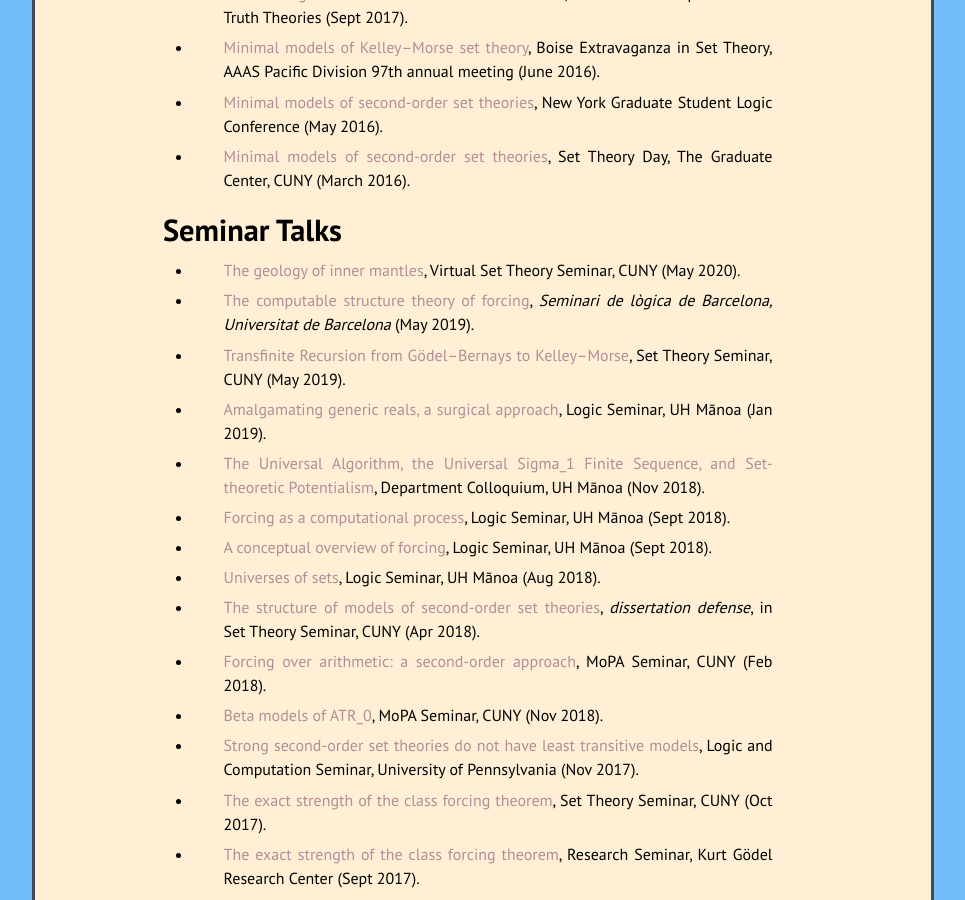
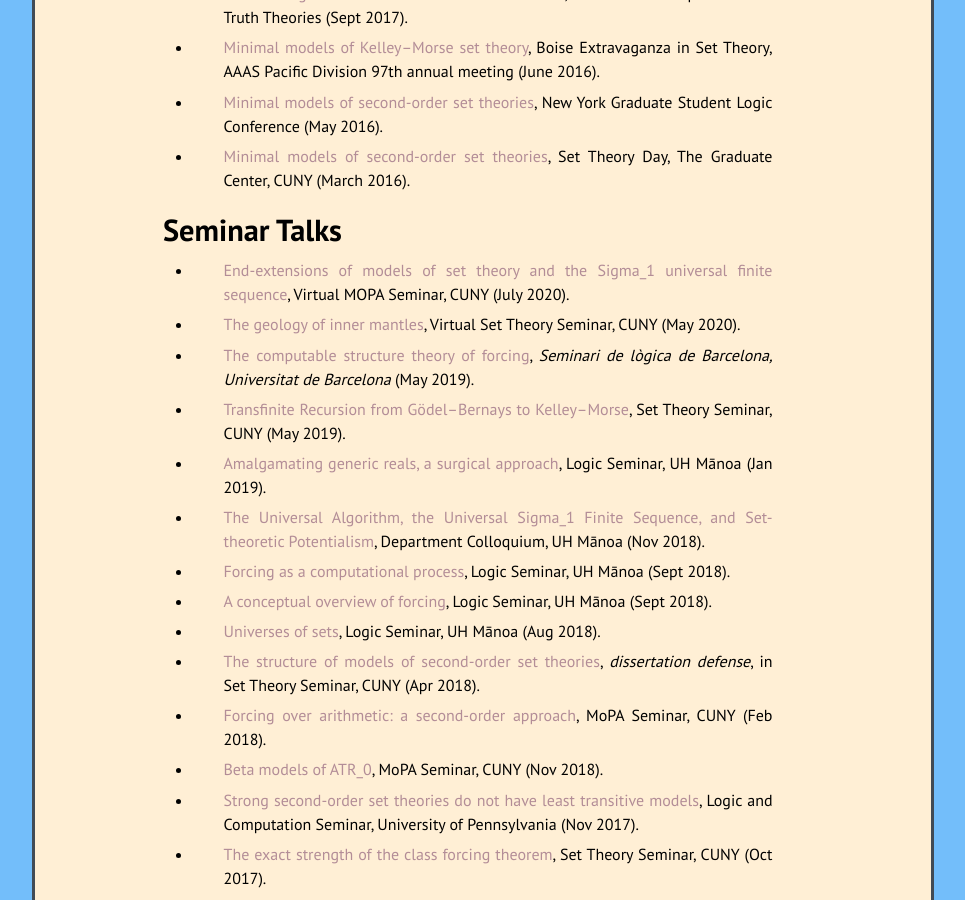
Before and after one commit to kamerynjw/kamerynjw.github.io, a Jekyll site: the page built from cv.md, in a window 1280 px wide and 900 px high, scrolled down 2159 px. Shown: the whole window, without its empty margins (157-1122 px from the left). Built offline with Jekyll 4.4.1, drawn with Linux system fonts in a browser that asks for light colours; nearby versions of some CDN libraries.

Commit message:
july mopa talk abstract

```diff
--- a/_data/semtalks.yml
+++ b/_data/semtalks.yml
@@ -1,5 +1,10 @@
 
 # seminar talks to display in talks.md
+
+- href: "2020-july-ufs"
+  title: "End-extensions of models of set theory and the Sigma_1 universal finite sequence"
+  other: "Virtual MOPA Seminar, CUNY"
+  date: "July 2020"
 
 - href: "2020-may-inner-mantles"
   title: "The geology of inner mantles"
--- a/_data/talks.yml
+++ b/_data/talks.yml
@@ -1,5 +1,10 @@
 
 # selected talks to display in research.md
+
+- href: "2020-may-inner-mantles"
+  title: "The geology of inner mantles"
+  other: "Virtual Set Theory Seminar, CUNY"
+  date: "May 2020"
 
 - href: "2019-nov-rims"
   title: "On axioms for multiverses of set theory"
--- /dev/null
+++ b/research/talks/2020-july-ufs.md
@@ -0,0 +1,32 @@
+---
+layout: page
+title: "End-extensions of models of set theory and the Sigma_1 universal finite sequence"
+permalink: /research/talks/2020-july-ufs/
+excerpt: "This is a talk in the virtual CUNY Models of Peano Arithmetic seminar, on 2020 July 29. It is about joint work with Joel David Hamkins..."
+image: ufs.png
+---
+
+This is a talk in the [virtual CUNY Models of Peano Arithmetic seminar](https://nylogic.github.io/MOPA.html), on 2020 July 29. It is about joint work with Joel David Hamkins.
+
+Recall that if $M \subseteq N$ are models of set theory then $N$ end-extends $M$ if $N$ does not have new elements for sets in $M$. In this talk I will discuss a $\Sigma\_1$-definable finite sequence which is universal for end extensions in the following sense. Consider a computably axiomatizable extension $\overline{\mathsf{ZF}}$ of $\mathsf{ZF}$. There is a $\Sigma\_1$-definable finite sequence
+
+$a\_0, a\_1, \ldots, a\_n$
+
+with the following properties.
+
+* $\mathsf{ZF}$ proves that the sequence is finite.
+
+* In any transitive model of $\overline{\mathsf{ZF}}$ the sequence is empty.
+
+* If $M$ is a countable model of $\overline{\mathsf{ZF}}$ in which the sequence is $s$ and $t \in M$ is a finite sequence extending $s$ then there is an end-extension $N \models \overline{\mathsf{ZF}}$ of $M$ in which the sequence is exactly $t$.
+
+* Indeed,  for the previous statements it suffices that $M \models \mathsf{ZF}$ and end-extends a submodel $W \models \overline{\mathsf{ZF}}$ of height at least $(\omega_1^{\mathrm{L}})^M$.
+
+This universal finite sequence can be used to determine the modal validities of end-extensional set-theoretic potentialism, namely to be exactly the modal theory $\mathsf{S4}$. The sequence can also be used to show that every countable model of set theory extends to a model satisfying the end-extensional maximality principle, asserting that any possibly necessary sentence is already true.
+
+The $\Sigma\_1$ universal finite sequence is a sister to the $\Sigma\_2$ universal finite sequence for rank-extensions of Hamkins and Woodin, and both are cousins of Woodin's universal algorithm for arithmetic.
+
+
+<center>
+<img src="ufs.png" alt="Extending the universal finite sequence by moving to an end-extension.">
+</center>
```
Also changed, not shown: research/talks/2020-july-ufs/ufs.png (added).
